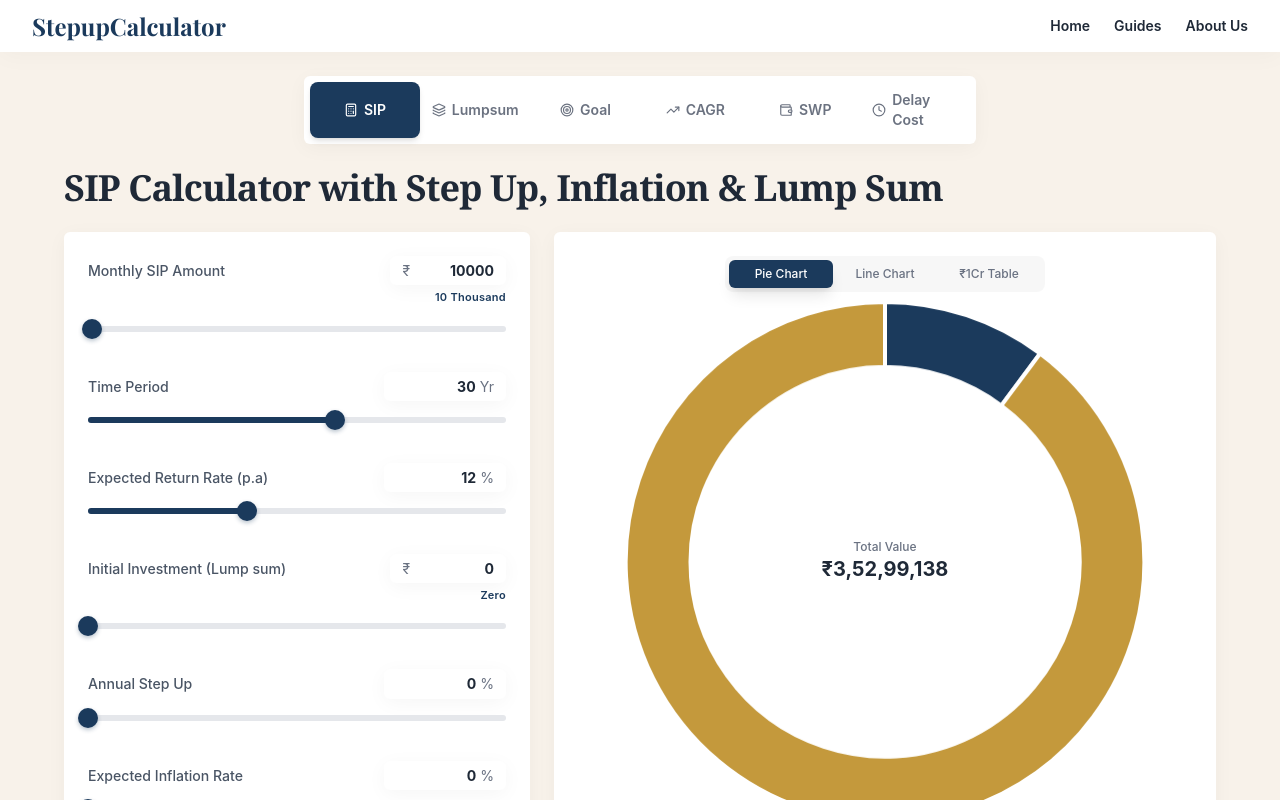
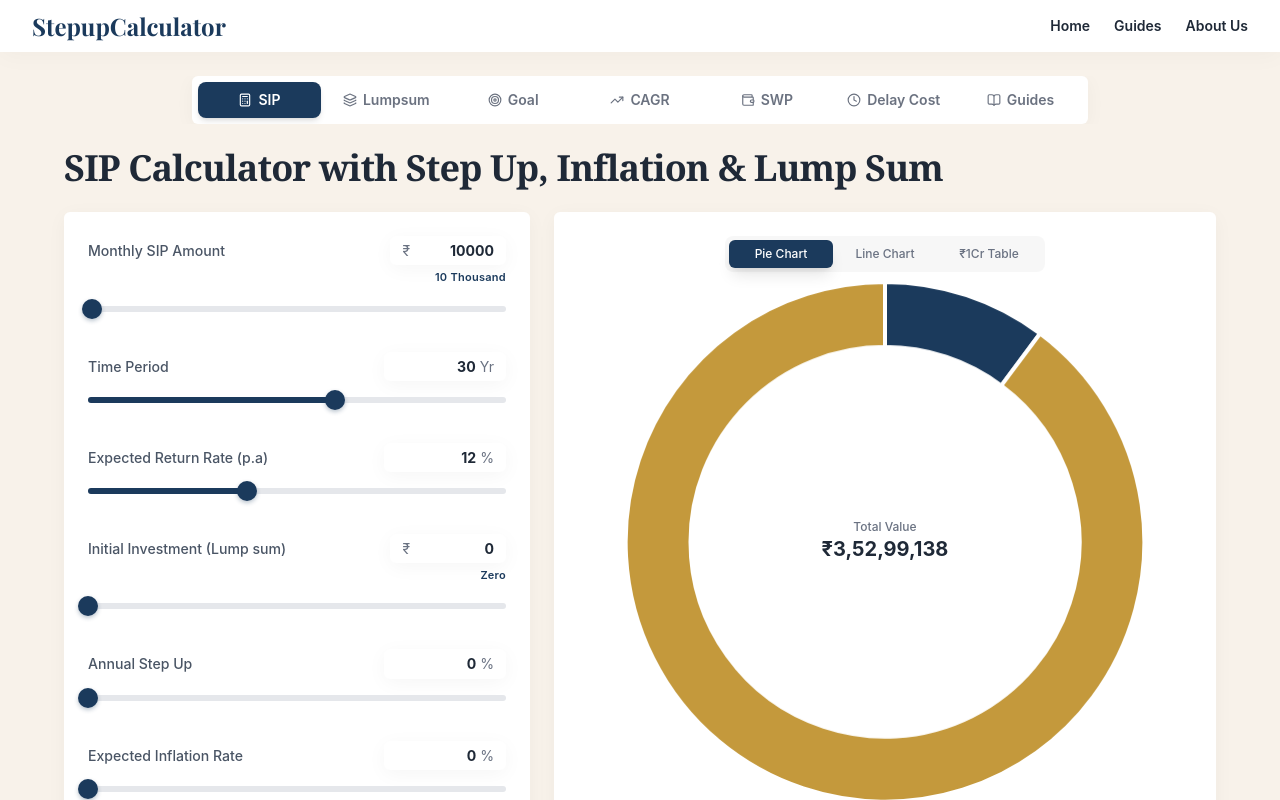
Before and after one commit to wwerajattigercom-netizen/SIP-Calculator, a Next.js app: page / in a window 1280 px wide. Shown: the top 800 px of the page. Built offline with nearby package versions, Linux system fonts and the light colour scheme; a web font is replaced by a local one.

Commit message:
fix: globals.css syntax error, add Guides tab to navigation, fix Cost of Delay chart colors

```diff
--- a/src/app/cost-of-delay-calculator/page.js
+++ b/src/app/cost-of-delay-calculator/page.js
@@ -206,8 +206,8 @@ export default function CostOfDelayCalculatorPage() {
       {
         label: 'Start Late',
         data: yearlyData.map(d => d.startLate),
-        borderColor: '#1B3A5C',
-        backgroundColor: '#1B3A5C',
+        borderColor: '#C4993C',
+        backgroundColor: '#C4993C',
         borderDash: [5, 5],
         tension: 0.4,
         pointRadius: 0,
--- a/src/app/globals.css
+++ b/src/app/globals.css
@@ -1,3 +1,165 @@
+@import "tailwindcss";
+
+/* ─────────────────────────────────────────────
+   Design Tokens
+───────────────────────────────────────────── */
+:root {
+  --background:   #f8f2ea;
+  --foreground:   #1F2937;
+  --panel-bg:     #FFFFFF;
+  --panel-border: transparent;
+  --color-invested: #C4993C;
+  --color-returns:  #0D9488;
+  --color-loss:     #991B1B;
+  --color-accent:   #1B3A5C;
+  --header-h:       52px;
+}
+
+/* ─────────────────────────────────────────────
+   Base
+───────────────────────────────────────────── */
+*, *::before, *::after { box-sizing: border-box; }
+
+html, body {
+  margin: 0;
+  padding: 0;
+  min-height: 100%;
+  width: 100%;
+  overflow-x: hidden;  /* prevent horizontal scroll at any zoom */
+}
+
+body {
+  background: var(--background);
+  color: var(--foreground);
+  font-family: 'Inter', system-ui, -apple-system, sans-serif;
+  display: flex;
+  flex-direction: column;
+  /* Responsive font scaling: shrinks gracefully when zoomed out */
+  font-size: clamp(13px, 1.1vw, 16px);
+}
+
+/* ─────────────────────────────────────────────
+   Page wrapper — centers & constrains width
+   (same pattern as finology.in / Groww)
+───────────────────────────────────────────── */
+.page-wrapper {
+  width: 100%;
+  max-width: 1280px;
+  margin: 0 auto;
+  padding: 0 clamp(12px, 3vw, 32px);
+  flex: 1;
+}
+
+/* ─────────────────────────────────────────────
+   Site Header
+───────────────────────────────────────────── */
+.site-header {
+  position: sticky;
+  top: 0;
+  z-index: 50;
+  width: 100%;
+  height: var(--header-h);
+  background: #FFFFFF;
+  border-bottom: none;
+  box-shadow: 0 4px 24px rgba(0,0,0,0.03);
+}
+
+.site-header-inner {
+  width: 100%;
+  max-width: 1280px;
+  margin: 0 auto;
+  height: 100%;
+  padding: 0 clamp(12px, 3vw, 32px);
+  display: flex;
+  align-items: center;
+  justify-content: space-between;
+}
+
+/* ── Logo / Wordmark ── */
+.site-logo {
+  display: flex;
+  align-items: center;
+  gap: 8px;
+  text-decoration: none;
+  flex-shrink: 0;
+}
+
+.site-logo-icon {
+  display: none;
+}
+
+.site-logo-text {
+  font-family: var(--font-playfair), serif;
+  font-size: clamp(20px, 2vw, 24px);
+  font-weight: 700;
+  color: #1B3A5C;
+  white-space: nowrap;
+}
+
+.site-logo-accent {
+  color: #1B3A5C;
+}
+
+.site-header-tag {
+  font-size: 11px;
+  font-weight: 500;
+  color: #6B7280;
+  white-space: nowrap;
+  display: none;
+}
+
+@media (min-width: 480px) {
+  .site-header-tag { display: block; }
+}
+
+/* ─────────────────────────────────────────────
+   Glassmorphism panel
+───────────────────────────────────────────── */
+.glass-panel {
+  background: var(--panel-bg);
+  border: none;
+  border-radius: 6px;
+  box-shadow: 0 4px 20px rgba(0, 0, 0, 0.04);
+  min-width: 0;   /* critical: prevents flex children from overflowing */
+}
+
+/* ─────────────────────────────────────────────
+   Typography helpers
+───────────────────────────────────────────── */
+.text-gradient {
+  background: linear-gradient(to right, #8b5cf6, #3b82f6);
+  -webkit-background-clip: text;
+  -webkit-text-fill-color: transparent;
+}
+
+/* ─────────────────────────────────────────────
+   Custom range slider (kept for any fallback)
+───────────────────────────────────────────── */
+input[type=range] {
+  -webkit-appearance: none;
+  appearance: none;
+  width: 100%;
+  background: transparent;
+}
+input[type=range]::-webkit-slider-thumb {
+  -webkit-appearance: none;
+  height: 20px;
+  width: 20px;
+  border-radius: 50%;
+  background: var(--color-accent);
+  cursor: pointer;
+  margin-top: -8px;
+  box-shadow: 0 0 10px rgba(139, 92, 246, 0.5);
+}
+input[type=range]::-webkit-slider-runnable-track {
+  width: 100%;
+  height: 4px;
+  cursor: pointer;
+  background: rgba(255,255,255,0.1);
+  border-radius: 2px;
+}
+input[type=range]:focus { outline: none; }
+
 @import "tailwindcss";
 
 /* ─────────────────────────────────────────────
@@ -166,3 +328,5 @@ input[type=range]:focus { outline: none; }
 .transition-all {
   transition: all 0.3s cubic-bezier(0.4, 0, 0.2, 1);
 }
+.hide-scrollbar::-webkit-scrollbar { display: none; }
+.hide-scrollbar { -ms-overflow-style: none; scrollbar-width: none; }
--- a/src/components/CalculatorTabs.jsx
+++ b/src/components/CalculatorTabs.jsx
@@ -3,7 +3,7 @@
 import React from 'react';
 import Link from 'next/link';
 import { usePathname } from 'next/navigation';
-import { Target, Calculator, TrendingUp, Layers, Wallet, Clock } from 'lucide-react';
+import { Target, Calculator, TrendingUp, Layers, Wallet, Clock, BookOpen } from 'lucide-react';
 
 const TABS = [
   { href: '/',                        label: 'SIP',      Icon: Calculator  },
@@ -12,28 +12,30 @@ const TABS = [
   { href: '/cagr-calculator',          label: 'CAGR',     Icon: TrendingUp  },
   { href: '/swp-calculator',           label: 'SWP',      Icon: Wallet      },
   { href: '/cost-of-delay-calculator', label: 'Delay Cost', Icon: Clock     },
+  { href: '/blog',                     label: 'Guides',   Icon: BookOpen    },
 ];
 
 export default function CalculatorTabs() {
   const pathname = usePathname();
 
   return (
-    <div className="flex justify-center mb-6">
-      <div className="glass-panel p-1.5 flex rounded-xl w-full max-w-2xl bg-white border-[rgba(0,0,0,0.05)]">
+    <div className="flex justify-center mb-6 w-full overflow-hidden">
+      <div className="glass-panel p-1.5 flex rounded-xl w-full max-w-4xl bg-white border-[rgba(0,0,0,0.05)] overflow-x-auto hide-scrollbar gap-1">
         {TABS.map(({ href, label, Icon }) => {
-          const active = pathname === href;
+          // Highlight the Guides tab for all /blog/... routes
+          const active = href === '/blog' ? pathname.startsWith('/blog') : pathname === href;
           return (
             <Link
               key={href}
               href={href}
-              className={`flex-1 flex items-center justify-center py-2 px-3 rounded-lg text-xs sm:text-sm font-semibold transition-all duration-300 ${
+              className={`flex-1 min-w-[90px] sm:min-w-[100px] flex items-center justify-center py-2 px-3 rounded-lg text-xs sm:text-sm font-semibold transition-all duration-300 ${
                 active
                   ? 'bg-[#1B3A5C] text-white shadow-md'
                   : 'text-[#6B7280] hover:text-[#1F2937] hover:bg-[rgba(27,58,92,0.05)]'
               }`}
             >
               <Icon className="w-3.5 h-3.5 mr-1.5 flex-shrink-0" />
-              {label}
+              <span className="whitespace-nowrap">{label}</span>
             </Link>
           );
         })}
```
